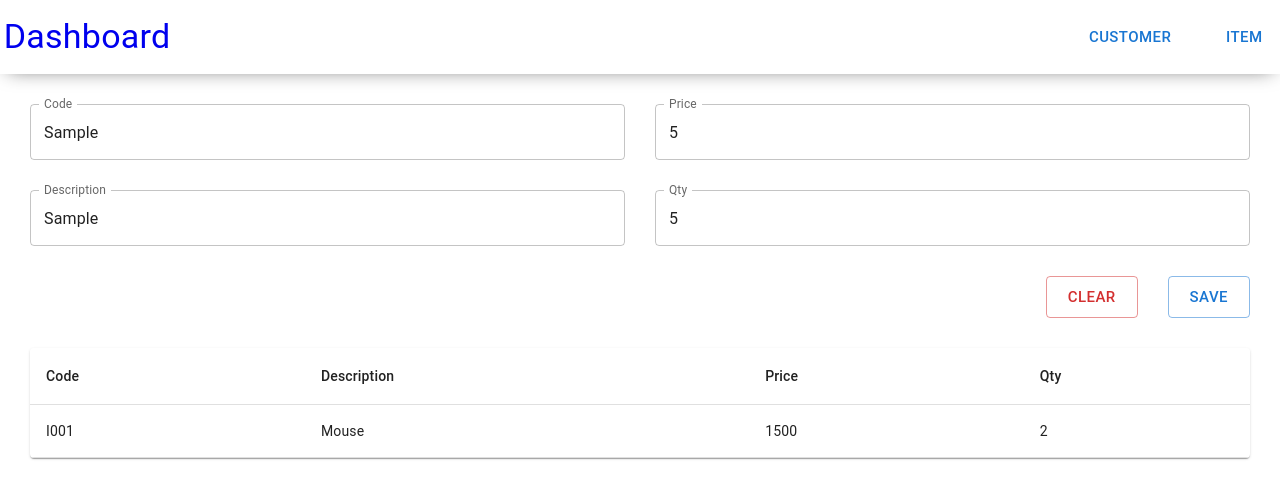
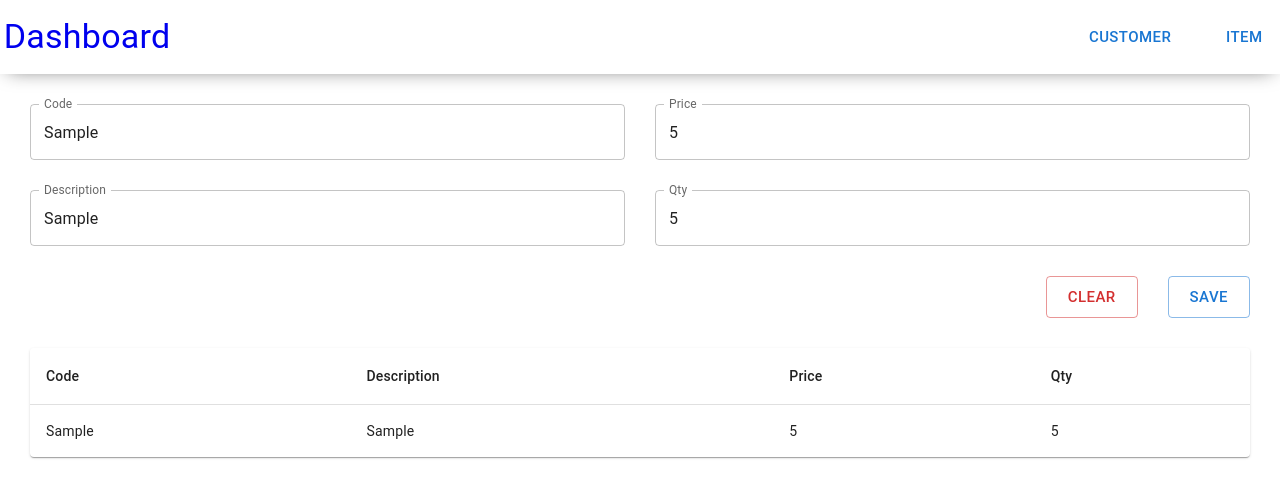
Before and after one commit to HelithaSri/Say-Hello-To-Reactjs, a React (Create React App) app: page /item in a window 1280 px wide. Both pictures are taken after typing "Sample", "Sample", "5", "5" into the empty fields and a click on the button "SAVE". Shown: the top 498 px of the page. Built offline with nearby package versions, Linux system fonts and the light colour scheme.

Commit message:
Newly added items are displayed on the table

```diff
--- a/src/pages/Item/index.jsx
+++ b/src/pages/Item/index.jsx
@@ -24,8 +24,31 @@ class Item extends Component {
     constructor(props) {
         super(props);
         this.state = {
-            gender: [{label: 'Male'}, {label: 'Female'}]
+            gender: [{label: 'Male'}, {label: 'Female'}],
+            item:{
+                code:'',
+                description:'',
+                price:null,
+                qty:null
+            },
+            itemTblData:[
+
+            ]
         }
+    }
+
+    saveItem(){
+        const item = this.state.item;
+        let obj = {
+            code:item.code,
+            description:item.description,
+            price:item.price,
+            qty:item.qty
+        }
+
+        let {itemTblData} = this.state;
+        itemTblData.push(obj);
+        this.setState({itemTblData:itemTblData})
     }
 
     render() {
@@ -58,17 +81,31 @@ class Item extends Component {
 
                 <div className={classes.form_div}>
                     <div className={classes.txt_div}>
-                        <TextField id="outlined-basic" label="Code" variant="outlined"/>
-                        <TextField id="outlined-basic" label="Description" variant="outlined"/>
+                        <TextField id="outlined-basic" label="Code" variant="outlined" onChange={(e) =>{
+                            let item = this.state.item;
+                            item.code=e.target.value
+                        }}/>
+                        <TextField id="outlined-basic" label="Description" variant="outlined" onChange={(e) =>{
+                            let item = this.state.item;
+                            item.description=e.target.value
+                        }}/>
                     </div>
                     <div className={classes.txt_div}>
-                        <TextField id="outlined-basic" label="Price" type='number' variant="outlined"/>
-                        <TextField id="outlined-basic" label="Qty" type='number' variant="outlined"/>
+                        <TextField id="outlined-basic" label="Price" type='number' variant="outlined" onChange={(e) =>{
+                            let item = this.state.item;
+                            item.price=e.target.value
+                        }}/>
+                        <TextField id="outlined-basic" label="Qty" type='number' variant="outlined" onChange={(e) =>{
+                            let item = this.state.item;
+                            item.qty=e.target.value
+                        }}/>
                     </div>
                 </div>
                 <div className={classes.btn_div}>
                     <Button size="large" color={"error"} variant="outlined">Clear</Button>
-                    <Button size="large" variant="outlined">Save</Button>
+                    <Button size="large" variant="outlined" onClick={() =>{
+                        this.saveItem()
+                    }}>Save</Button>
                 </div>
 
                 <div>
@@ -83,27 +120,26 @@ class Item extends Component {
                                 </TableRow>
                             </TableHead>
                             <TableBody>
-                                <TableRow>
+                                {/*<TableRow>
                                     <TableCell>I001</TableCell>
                                     <TableCell>Mouse</TableCell>
                                     <TableCell>1500</TableCell>
                                     <TableCell>2</TableCell>
-                                </TableRow>
+                                </TableRow>*/}
 
-                                {/*{rows.map((row) => (
+                                {this.state.itemTblData.map((row) => (
                                     <TableRow
-                                        key={row.name}
+                                        key={row.code}
                                         sx={{ '&:last-child td, &:last-child th': { border: 0 } }}
                                     >
-                                        <TableCell component="th" scope="row">
-                                            {row.name}
+                                        <TableCell>
+                                            {row.code}
                                         </TableCell>
-                                        <TableCell align="right">{row.calories}</TableCell>
-                                        <TableCell align="right">{row.fat}</TableCell>
-                                        <TableCell align="right">{row.carbs}</TableCell>
-                                        <TableCell align="right">{row.protein}</TableCell>
+                                        <TableCell>{row.description}</TableCell>
+                                        <TableCell>{row.price}</TableCell>
+                                        <TableCell>{row.qty}</TableCell>
                                     </TableRow>
-                                ))}*/}
+                                ))}
                             </TableBody>
                         </Table>
                     </TableContainer>
```
